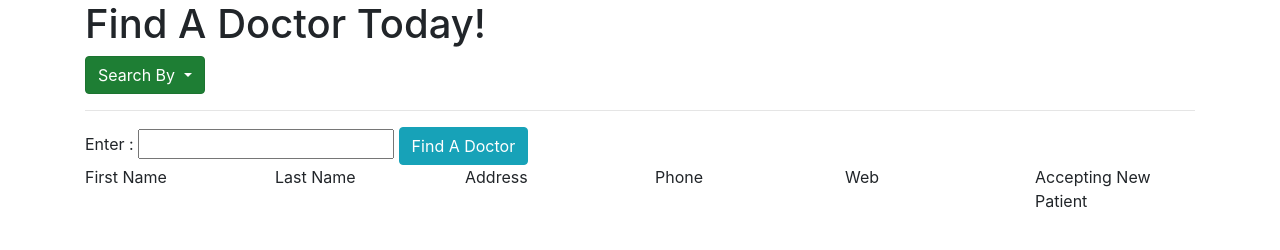
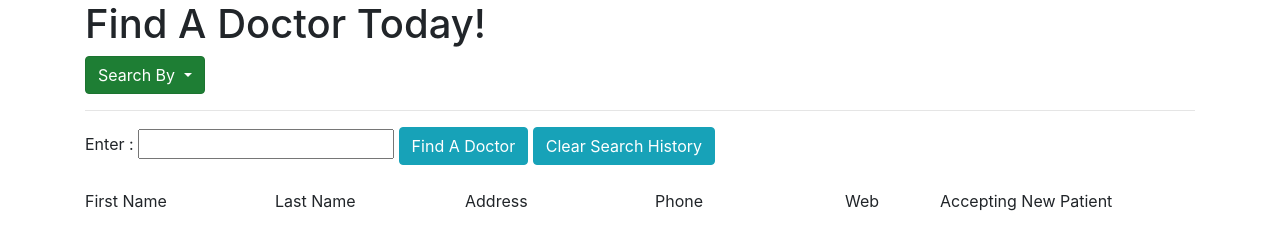
Before and after one commit to sn31/doctor-app, a website built with webpack: page src/index.html in a window 1280 px wide. Built offline with nearby package versions, Linux system fonts and the light colour scheme.

Commit message:
add stlying

```diff
--- a/src/index.html
+++ b/src/index.html
@@ -23,15 +23,16 @@
                 <span id="searchType"></span>:</label>
             <input id="searchParameter" type="text">
             <button class="btn btn-info" id="submit">Find A Doctor</button>
-        </div>
+            <button class="btn btn-info" id="clear">Clear Search History</button>
+        </div><br>
         <div class="result">
             <div class="row" id="resultAvail">
-                <div class="col">First Name<p id="firstName"></p></div>
-                <div class="col">Last Name<p id="lastName"></p></div>
-                <div class="col">Address<p id="address"></p></div>
-                <div class="col">Phone<p id="phone"></p></div>
-                <div class="col">Web<p id="web"></p></div>
-                <div class="col">Accepting New Patient<p id="accepting"></p> </div>
+                <div class="col-md-2">First Name<p id="firstName"></p></div>
+                <div class="col-md-2">Last Name<p id="lastName"></p></div>
+                <div class="col-md-2">Address<p id="address"></p></div>
+                <div class="col-md-2">Phone<p id="phone"></p></div>
+                <div class="col-md-1">Web<p id="web"></p></div>
+                <div class="col-md-3">Accepting New Patient<p id="accepting"></p> </div>
             </div>
             <div id="resultNone"></div>
             <div id="errors"></div>
```
Also changed, not shown: src/styles.css (line endings or trailing spaces).
